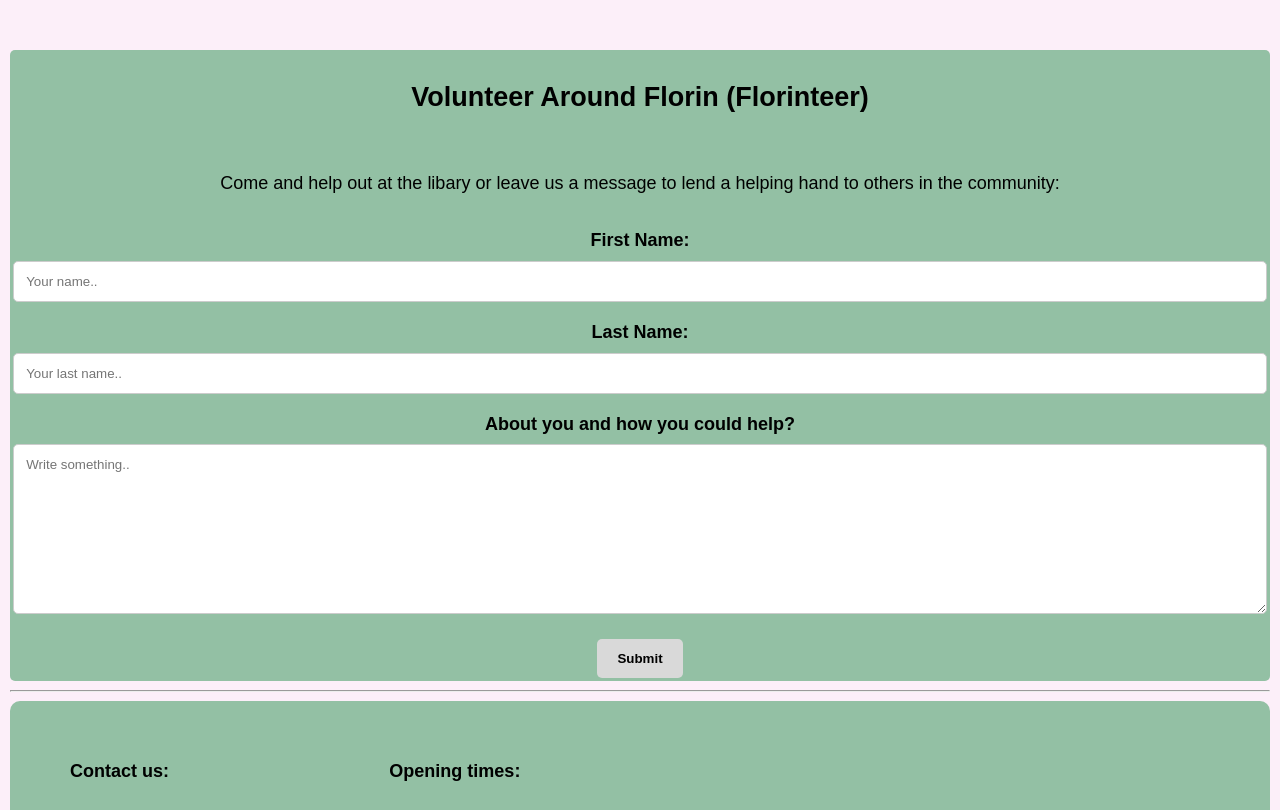
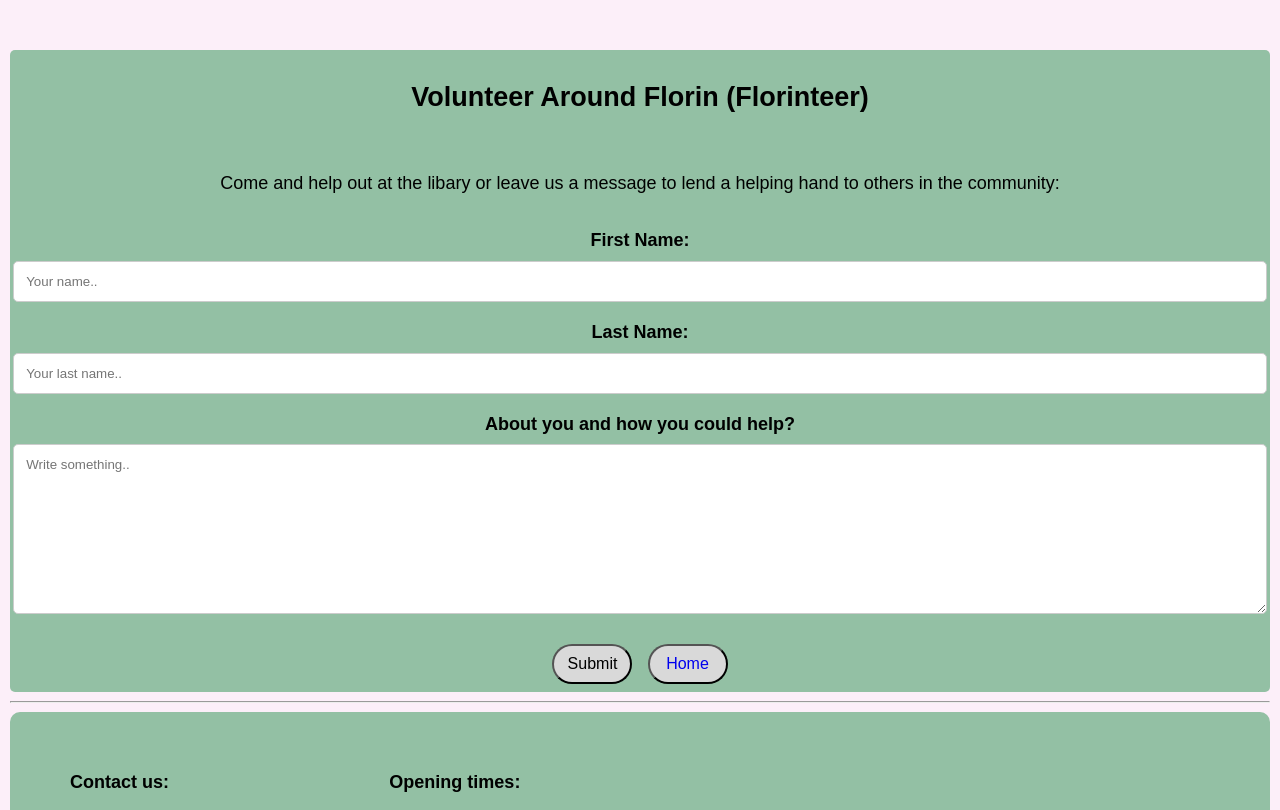
Before and after one commit to JackDMoore/mvp_library_app, a plain HTML site: page client/volunteer.html in a window 1280 px wide. Shown: the top 810 px of the page. Drawn offline with Linux system fonts and the light colour scheme.

Commit message:
finishing touches on frontend

```diff
--- a/client/assets/volunteer.css
+++ b/client/assets/volunteer.css
@@ -23,15 +23,15 @@ input[type=text], select, textarea {
     resize: vertical;
     border-radius: 5px;
   }
-  input[type=submit] {
+  input[type="submit"] {
+    font-size: 16px;
+    height:40px;
+    width: 80px;
     background-color: #D9D9D9;
     color: #000;
-    font-family: 'Montserrat', sans-serif;
-    padding: 12px 20px;
-    border: none;
-    cursor: pointer;
-    font-weight: bold;
-    border-radius: 5px;
+    border-radius: 30px;
+    padding: 0.1rem;
+    margin: 5px;
   }
   input[type=submit]:hover {
     background-color: #FCEFF9;
--- a/client/volunteer.html
+++ b/client/volunteer.html
@@ -23,6 +23,7 @@
               <label for="subject"><strong>About you and how you could help? </strong></label>
               <textarea id="subject" name="subject" placeholder="Write something.." style="height:170px"></textarea>
               <input type="submit" value="Submit">
+              <button><a href="./index.html" style="text-decoration:none;">Home</a></button>
             </form>
           </div>
     </div>
```
Also changed, not shown: client/board.html (+4 -2 lines), client/index.html (+3 -3 lines), client/login.html (+5 -0 lines), client/register.html (+5 -0 lines), client/submitted.html (+1 -1 lines).
